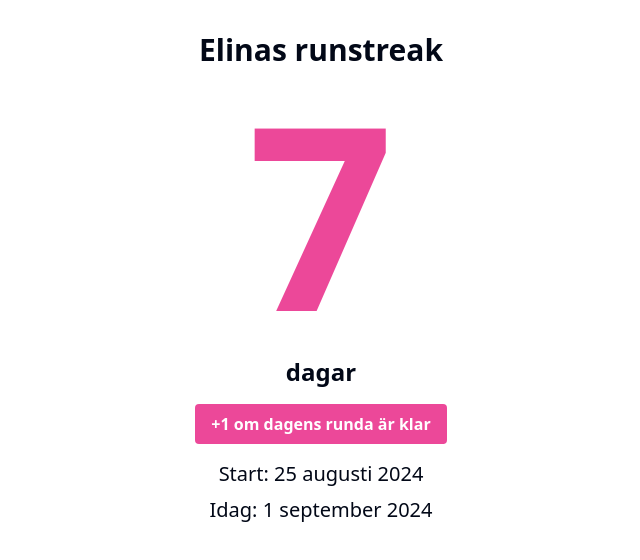
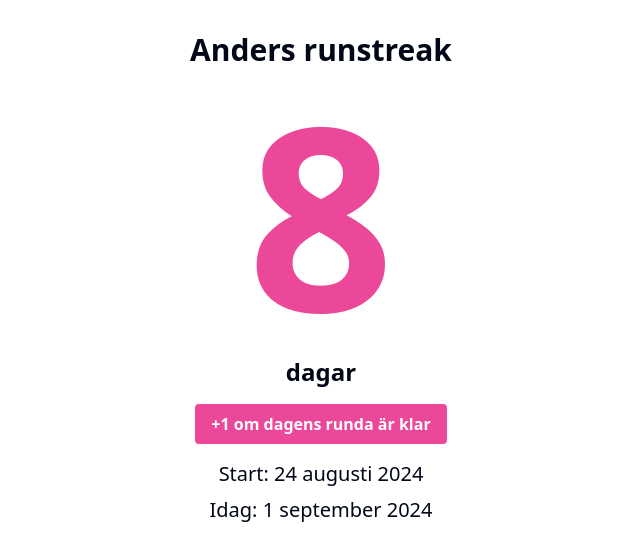
Before and after one commit to anders-brunoson/day-counter-e, a React (Vite) app: page / in a window 1280 px wide. Shown: the top 560 px of the page, without its empty margins (319-959 px from the left). Built offline with nearby package versions, Linux system fonts and the light colour scheme.

Commit message:
Changed name and start date

```diff
--- a/src/components/DayCounterE.jsx
+++ b/src/components/DayCounterE.jsx
@@ -23,7 +23,7 @@ const Counter = () => {
   const [additionalDay, setAdditionalDay] = useState(0);
   const [buttonDisabled, setButtonDisabled] = useState(false);
   const [showFireworks, setShowFireworks] = useState(false);
-  const startDate = new Date('2024-08-25');
+  const startDate = new Date('2024-08-24');
 
   useEffect(() => {
     const updateDays = () => {
@@ -66,7 +66,7 @@ const Counter = () => {
 
   return (
     <div className="flex flex-col items-center justify-center relative">
-      <h1 className="text-3xl font-bold">Elinas runstreak</h1>
+      <h1 className="text-3xl font-bold">Anders runstreak</h1>
       <div className="text-center">
         <motion.p
           style={largeText}
```
